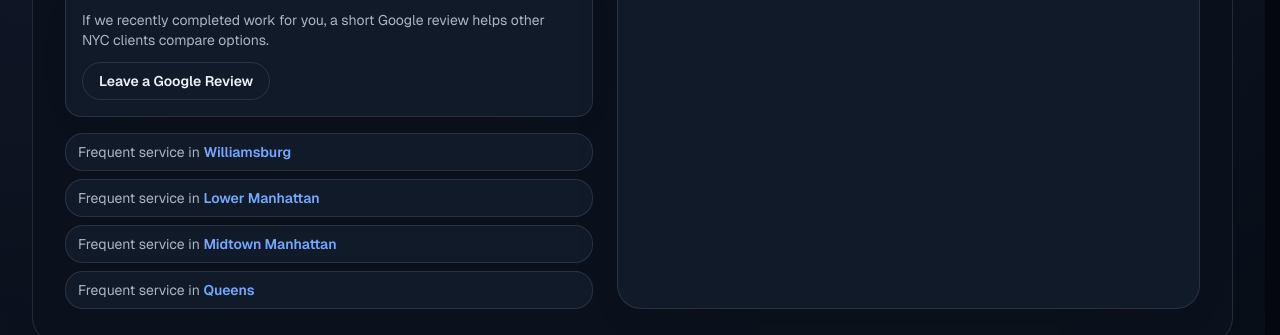
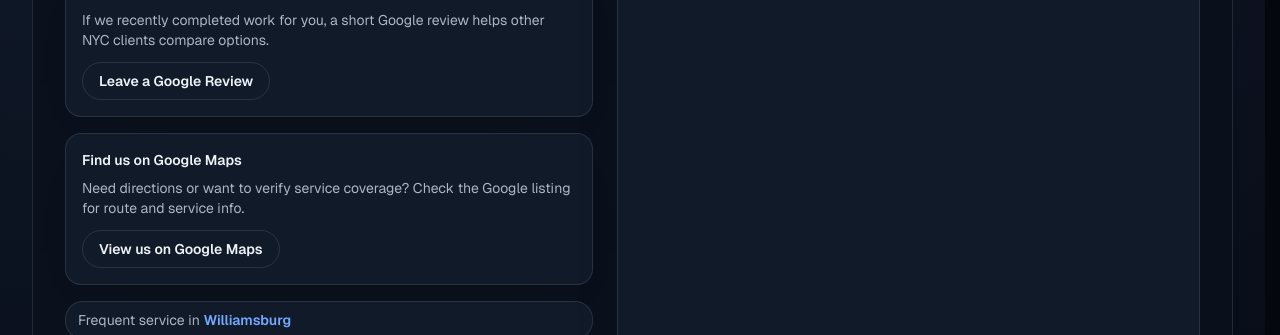
Before and after one commit to Eli45-23/45-eye-see, a Next.js app: page /contact in a window 1280 px wide. Shown: the part 1020-1355 px from the top of the page. Built offline with nearby package versions, Linux system fonts and the light colour scheme; no server answers.

Commit message:
feat(conv): add google reviews, profile, and maps trust links

```diff
--- a/app/contact/page.tsx
+++ b/app/contact/page.tsx
@@ -111,6 +111,20 @@ export default function ContactPage() {
                 className="mt-3 inline-flex items-center rounded-xl border border-[var(--border)] px-4 py-2 text-sm font-semibold text-[var(--text)] transition hover:bg-[rgba(255,255,255,0.05)]"
               >
                 Leave a Google Review
+              </Link>
+            </div>
+            <div className="section-elevated rounded-2xl border border-[var(--border)] p-4 ui-shadow-sm">
+              <p className="text-sm font-semibold text-[var(--text)]">Find us on Google Maps</p>
+              <p className="mt-2 text-sm text-[var(--muted)]">
+                Need directions or want to verify service coverage? Check the Google listing for route and service info.
+              </p>
+              <Link
+                href="https://maps.app.goo.gl/Em8vxRDsrcMmg3Xz5"
+                target="_blank"
+                rel="noopener noreferrer"
+                className="mt-3 inline-flex items-center rounded-xl border border-[var(--border)] px-4 py-2 text-sm font-semibold text-[var(--text)] transition hover:bg-[rgba(255,255,255,0.05)]"
+              >
+                View us on Google Maps
               </Link>
             </div>
             <ul className="space-y-2 text-sm text-[var(--muted)]">
--- a/app/layout.tsx
+++ b/app/layout.tsx
@@ -174,6 +174,14 @@ export default function RootLayout({
             >
               Leave a Google Review
             </Link>
+            <Link
+              href="https://maps.app.goo.gl/Em8vxRDsrcMmg3Xz5"
+              target="_blank"
+              rel="noopener noreferrer"
+              className="text-sm font-semibold text-[var(--muted)] underline-offset-4 hover:text-[var(--accent-soft)] hover:underline"
+            >
+              View us on Google Maps
+            </Link>
           </div>
         </footer>
 
--- a/app/page.tsx
+++ b/app/page.tsx
@@ -246,14 +246,22 @@ export default function HomePage() {
             <TestimonialStrip items={testimonials} mode="home" />
           </div>
           <div className="flex flex-wrap items-center gap-3 text-sm">
-            <p className="text-[var(--muted)]">Happy with your service call? Share a quick note for others.</p>
+            <p className="text-[var(--muted)]">See what clients are saying or leave a review on Google.</p>
+            <Link
+              href="https://share.google/o9OYY0QfX99jh1UKC"
+              target="_blank"
+              rel="noopener noreferrer"
+              className="inline-flex items-center rounded-xl border border-[var(--border)] px-4 py-2 text-sm font-semibold text-[var(--text)] transition hover:bg-[rgba(255,255,255,0.05)]"
+            >
+              Read Reviews on Google
+            </Link>
             <Link
               href="https://g.page/r/CWTdV7IkHlXoEAI/review"
               target="_blank"
               rel="noopener noreferrer"
               className="inline-flex items-center rounded-xl border border-[var(--border)] px-4 py-2 text-sm font-semibold text-[var(--text)] transition hover:bg-[rgba(255,255,255,0.05)]"
             >
-              Read or Leave a Google Review
+              Leave a Google Review
             </Link>
           </div>
         </div>
```
